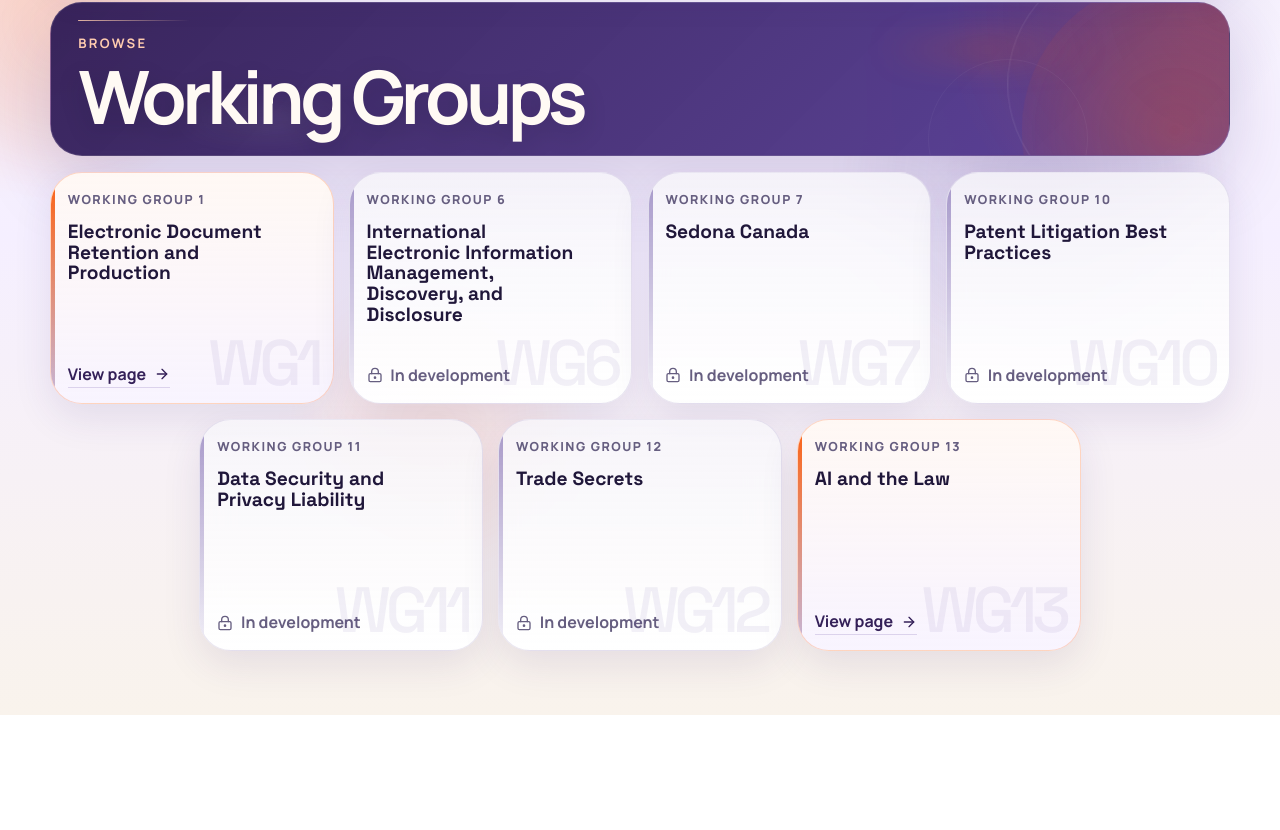
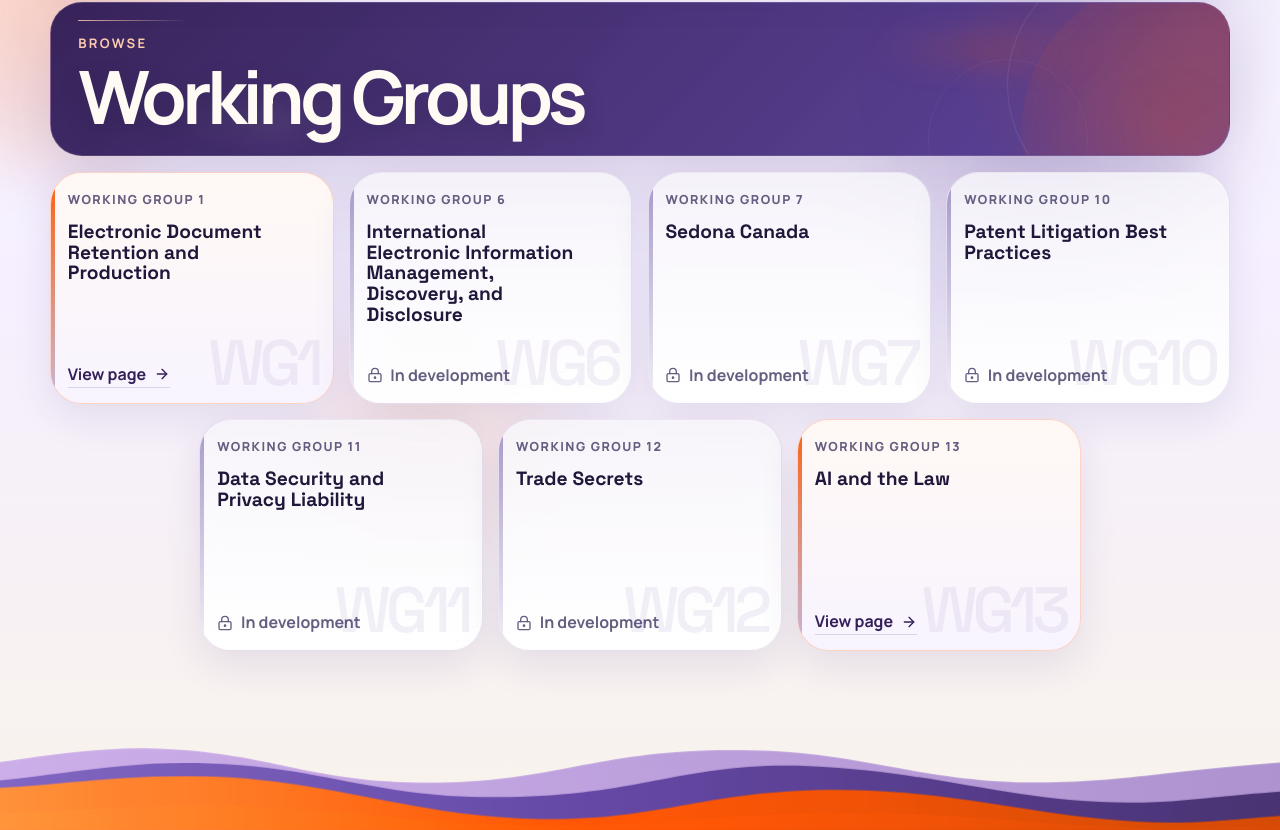
Before and after one commit to RDOSedona/WGPage, a React (Vite) app: page / in a window 1280 px wide. Shown: the part 171-1001 px from the top of the page. Before the commit the page ends 886 px from the top, so only its background shows below. Built offline with nearby package versions, Linux system fonts and the light colour scheme.

Commit message:
Refine homepage wave footer

```diff
--- a/src/components/WorkingGroupsHub.jsx
+++ b/src/components/WorkingGroupsHub.jsx
@@ -13,6 +13,59 @@
     ease: [0.22, 1, 0.36, 1],
   },
 });
+
+function HubWaveBackdrop() {
+  return (
+    <div className="hub-wave-backdrop" aria-hidden="true">
+      <svg className="hub-wave-scene" viewBox="-120 0 1680 420" preserveAspectRatio="none">
+        <defs>
+          <linearGradient id="hubWavePurple" x1="0" y1="0" x2="1" y2="0">
+            <stop offset="0%" stopColor="#7b62be" />
+            <stop offset="48%" stopColor="#563b97" />
+            <stop offset="100%" stopColor="#342058" />
+          </linearGradient>
+          <linearGradient id="hubWaveOrange" x1="0" y1="0" x2="1" y2="0">
+            <stop offset="0%" stopColor="#ff9f4a" />
+            <stop offset="46%" stopColor="#fd5702" />
+            <stop offset="100%" stopColor="#c94800" />
+          </linearGradient>
+          <linearGradient id="hubWavePlum" x1="0" y1="0" x2="1" y2="0">
+            <stop offset="0%" stopColor="#b184e4" />
+            <stop offset="100%" stopColor="#734eb0" />
+          </linearGradient>
+        </defs>
+
+        <path
+          className="hub-wave-layer hub-wave-layer-back"
+          d="M-220 284C-96 300 -8 236 122 242C272 248 318 324 492 316C640 308 690 238 874 246C1020 252 1088 320 1244 316C1360 314 1434 274 1660 262V420H-220Z"
+          fill="url(#hubWavePlum)"
+          opacity="0.6"
+        />
+
+        <path
+          className="hub-wave-layer hub-wave-layer-mid"
+          d="M-220 312C-86 338 22 264 170 274C324 284 376 352 544 348C714 344 768 270 920 280C1088 292 1182 364 1334 360C1410 358 1460 334 1660 322V420H-220Z"
+          fill="url(#hubWavePurple)"
+          opacity="0.9"
+        />
+
+        <path
+          className="hub-wave-layer hub-wave-layer-accent"
+          d="M-220 318C-66 352 18 300 170 302C338 304 444 392 604 396C758 400 812 332 978 332C1138 332 1248 404 1400 404C1462 404 1514 388 1660 374V420H-220Z"
+          fill="url(#hubWaveOrange)"
+          opacity="0.98"
+        />
+
+        <path
+          className="hub-wave-layer hub-wave-layer-front"
+          d="M-220 378C-92 398 18 364 176 366C340 370 442 410 598 410C736 410 828 382 972 382C1122 382 1236 416 1368 416C1444 416 1498 410 1660 404V420H-220Z"
+          fill="url(#hubWaveOrange)"
+          opacity="1"
+        />
+      </svg>
+    </div>
+  );
+}
 
 export default function WorkingGroupsHub({
   content,
@@ -64,7 +117,7 @@
   };
 
   return (
-    <div className="page-shell">
+    <div className="page-shell page-shell-hub">
       <div className="page-ambience" aria-hidden="true">
         <span className="ambient-blob ambient-blob-one" />
         <span className="ambient-blob ambient-blob-two" />
@@ -159,6 +212,8 @@
         </motion.section>
       </main>
 
+      <HubWaveBackdrop />
+
       {lockPrompt ? (
         <div className="hub-lock-overlay" role="presentation">
           <motion.div
--- a/src/styles.css
+++ b/src/styles.css
@@ -97,6 +97,26 @@
   }
 }
 
+@keyframes hubWaveDrift {
+  0%,
+  100% {
+    transform: translate3d(0, 0, 0) scale(1.03, 1);
+  }
+  50% {
+    transform: translate3d(-0.9%, 0, 0) scale(1.05, 1);
+  }
+}
+
+@keyframes hubWaveDriftAlt {
+  0%,
+  100% {
+    transform: translate3d(0, 0, 0) scale(1.03, 1);
+  }
+  50% {
+    transform: translate3d(1.1%, 0, 0) scale(1.06, 1);
+  }
+}
+
 @keyframes marqueeSlide {
   0% {
     transform: translate3d(0, 0, 0);
@@ -209,6 +229,7 @@
 
 html {
   scroll-behavior: smooth;
+  overflow-x: hidden;
 }
 
 * {
@@ -218,6 +239,7 @@
 body {
   margin: 0;
   min-width: 320px;
+  overflow-x: hidden;
   background:
     radial-gradient(circle at top left, rgba(253, 87, 2, 0.2), transparent 24%),
     radial-gradient(circle at 82% 12%, rgba(86, 59, 151, 0.22), transparent 20%),
@@ -248,6 +270,13 @@
   width: min(1180px, calc(100% - 2rem));
   margin: 0 auto;
   padding: 1rem 0 4rem;
+}
+
+.page-shell-hub {
+  display: flex;
+  flex-direction: column;
+  min-height: 100vh;
+  padding-bottom: 0;
 }
 
 .page-ambience {
@@ -462,9 +491,13 @@
 }
 
 .hub-main {
+  position: relative;
+  z-index: 1;
   display: flex;
   flex-direction: column;
+  flex: 1 0 auto;
   gap: 0.9rem;
+  padding-bottom: clamp(8rem, 18vw, 11.2rem);
 }
 
 .hub-grid-section {
@@ -472,6 +505,41 @@
   flex-direction: column;
   gap: 1rem;
   position: relative;
+  isolation: isolate;
+  padding-bottom: 0;
+}
+
+.hub-wave-backdrop {
+  position: absolute;
+  left: calc((100vw - 100%) / -2 - 2px);
+  right: calc((100vw - 100%) / -2 - 2px);
+  bottom: 0;
+  height: min(18vw, 12rem);
+  z-index: 0;
+  pointer-events: none;
+  opacity: 0.98;
+}
+
+.hub-wave-scene {
+  display: block;
+  width: 100%;
+  height: 100%;
+  filter: saturate(108%);
+}
+
+.hub-wave-layer {
+  transform-box: fill-box;
+  transform-origin: center bottom;
+}
+
+.hub-wave-layer-back,
+.hub-wave-layer-accent {
+  animation: hubWaveDrift 18s ease-in-out infinite;
+}
+
+.hub-wave-layer-mid,
+.hub-wave-layer-front {
+  animation: hubWaveDriftAlt 22s ease-in-out infinite;
 }
 
 .hub-grid {
@@ -485,6 +553,7 @@
 
 .hub-heading {
   position: relative;
+  z-index: 1;
   padding: 1.65rem 1.7rem 1.5rem;
   border: 1px solid rgba(255, 255, 255, 0.14);
   border-radius: 32px;
@@ -2098,6 +2167,7 @@
   .brand-mark,
   .hub-heading::before,
   .hub-heading-orbit,
+  .hub-wave-layer,
   .hero-orbit,
   .hero-beam,
   .hero-marquee-track,
@@ -2139,6 +2209,10 @@
     padding: 1.3rem 1.25rem 1.2rem;
   }
 
+  .hub-wave-backdrop {
+    height: min(23vw, 10.5rem);
+  }
+
   .hub-heading::before {
     width: 15rem;
     height: 15rem;
@@ -2178,6 +2252,10 @@
   .topbar-inner {
     border-radius: 24px;
     padding: 1rem;
+  }
+
+  .hub-main {
+    padding-bottom: min(23vw, 9.8rem);
   }
 
   .hub-series-link,
@@ -2220,6 +2298,15 @@
     padding: 1.15rem;
   }
 
+  .hub-grid-section {
+    padding-bottom: 0;
+  }
+
+  .hub-wave-backdrop {
+    height: min(28vw, 9rem);
+    opacity: 0.9;
+  }
+
   .hub-heading h2 {
     font-size: clamp(1.95rem, 10vw, 3rem);
   }
@@ -2280,9 +2367,18 @@
 }
 
 @media (max-width: 560px) {
+  .hub-main {
+    padding-bottom: 7.5rem;
+  }
+
   .hub-heading-orbit-two,
   .hub-heading-beam-two {
     display: none;
+  }
+
+  .hub-wave-backdrop {
+    height: 5.5rem;
+    opacity: 0.8;
   }
 
   .hub-heading h2 {
```
